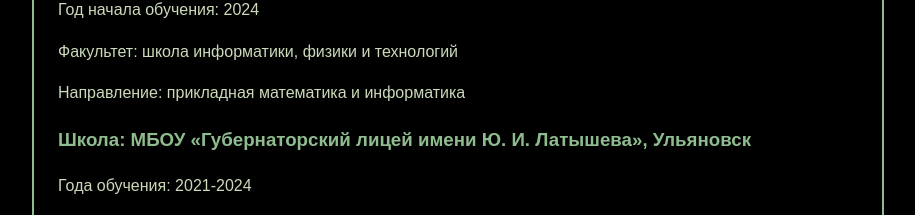
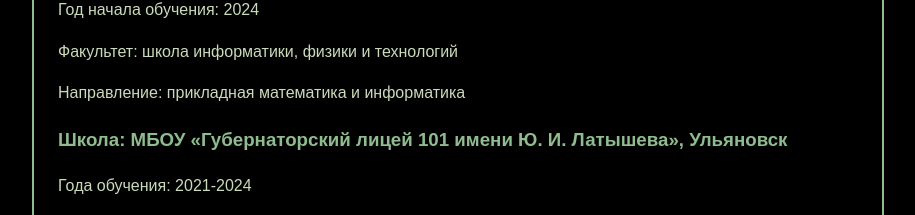
Before and after one commit to SanriaArgos/SanriaArgos.github.io, a plain HTML site: page index.html in a window 1280 px wide. Shown: the part 1260-1475 px from the top of the page, without its empty margins (182-1097 px from the left). Drawn offline with Linux system fonts and the light colour scheme.

Commit message:
Update index.html

```diff
--- a/index.html
+++ b/index.html
@@ -52,7 +52,7 @@
       <p>Факультет: школа информатики, физики и технологий</p>
       <p>Направление: прикладная математика и информатика</p>
 
-      <h3>Школа: МБОУ «Губернаторский лицей имени Ю. И. Латышева», Ульяновск</h3>
+      <h3>Школа: МБОУ «Губернаторский лицей 101 имени Ю. И. Латышева», Ульяновск</h3>
       <p>Года обучения: 2021-2024</p>
       <p>Направление: техническое</p>
       <h3>Курсы:</h3>
```
